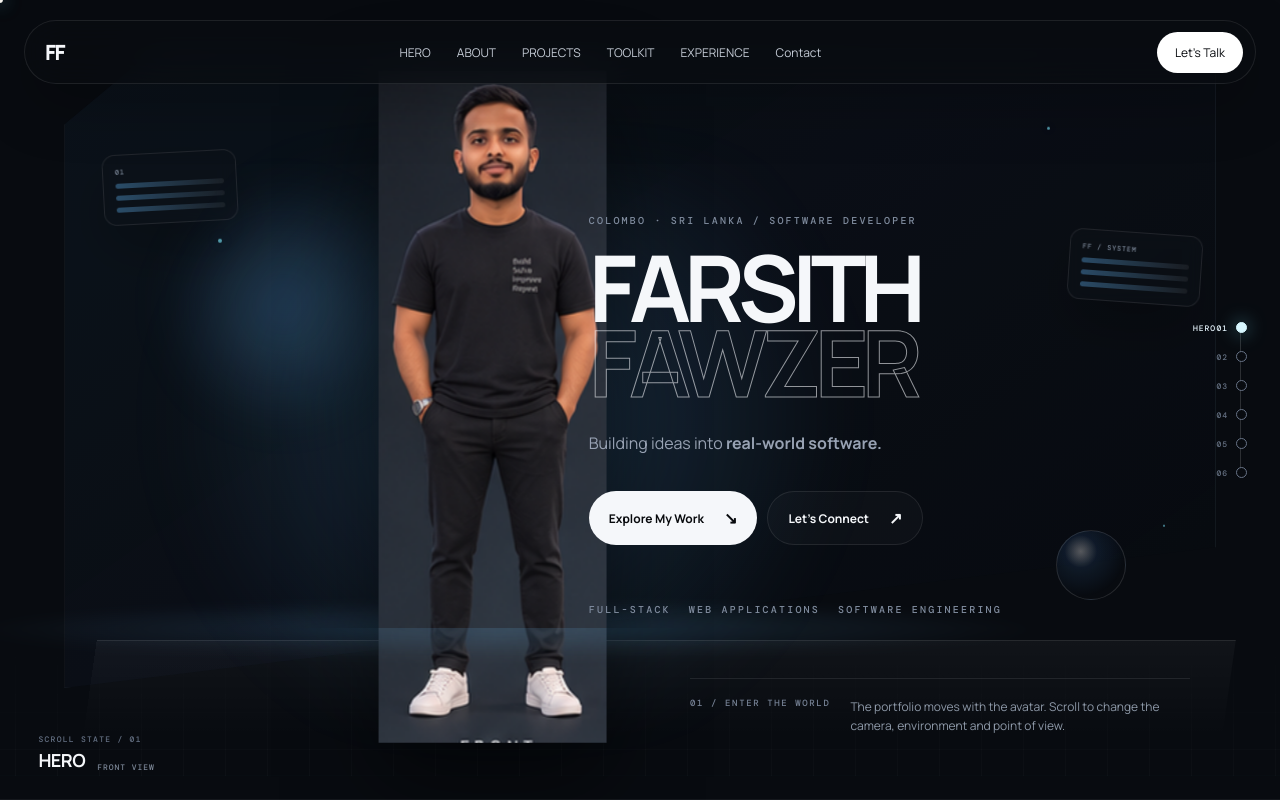
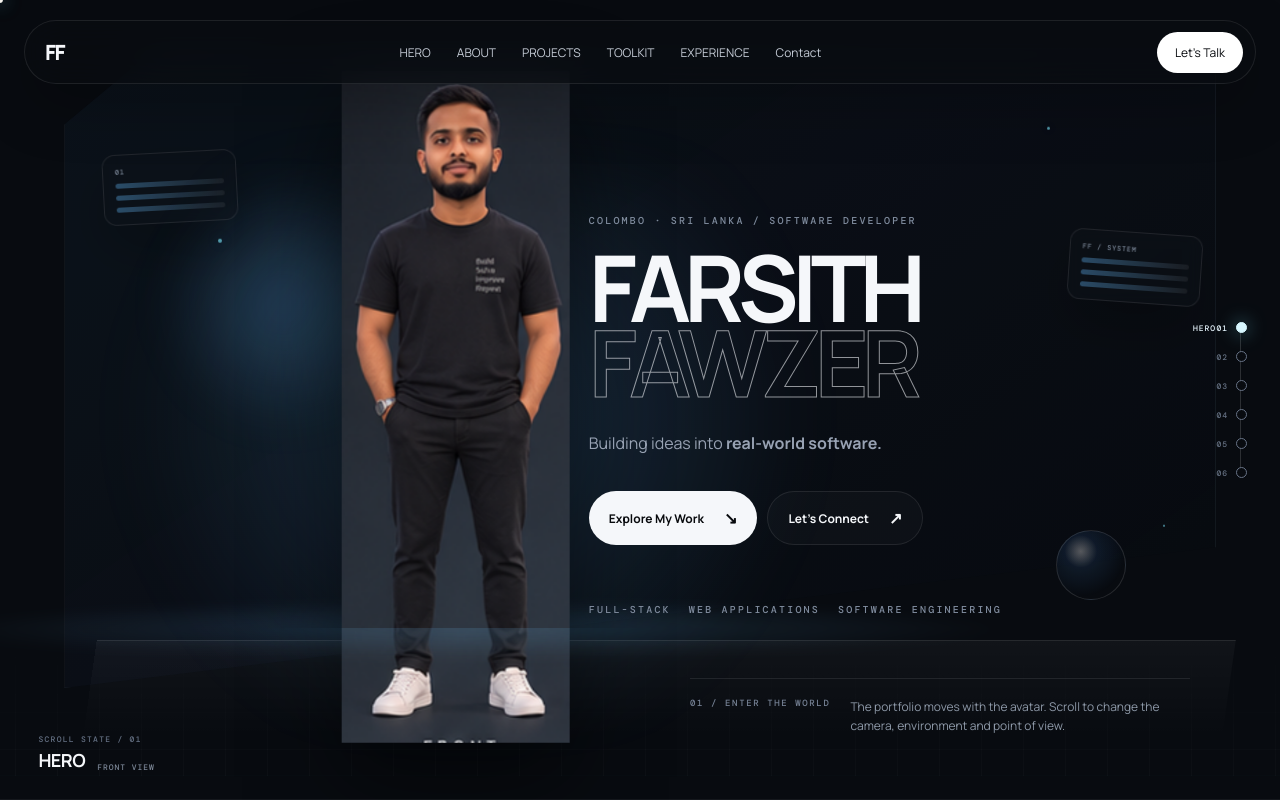
Before and after one commit to ff786/farsith-portfolio, a Next.js app: page / in a window 1280 px wide. Shown: the top 800 px of the page. Built offline with nearby package versions, Linux system fonts and the light colour scheme.

Commit message:
feat(journey): smooth avatar lateral camera choreography

```diff
--- a/src/app/page.tsx
+++ b/src/app/page.tsx
@@ -2,7 +2,7 @@
 
 import { useEffect, useRef, useState } from 'react';
 import Image from 'next/image';
-import { motion, useScroll, useTransform, type MotionValue } from 'framer-motion';
+import { motion, useScroll, useSpring, useTransform, type MotionValue } from 'framer-motion';
 import { site, stack, projects } from '../data/site';
 
 const journeyStages = [
@@ -114,12 +114,14 @@ function AvatarStage({ progress, activeStage }: { progress: MotionValue<number>;
   const avatarScale = useTransform(progress, [0, 0.18, 0.42, 0.7, 1], [1, 1.035, 0.97, 1.055, 1]);
   const avatarRotate = useTransform(progress, [0, 0.2, 0.4, 0.62, 0.82, 1], [0, -1.5, 2.5, -3, 2, 0]);
   // Deliberate left → right → left → right staging across the six chapters.
-  const cameraX = useTransform(
+  const cameraXRaw = useTransform(
     progress,
     [0, 0.2, 0.4, 0.6, 0.8, 1],
-    ['-12%', '12%', '-11%', '13%', '-10%', '14%']
+    ['-15%', '15%', '-15%', '15%', '-15%', '15%']
   );
-  const cameraZ = useTransform(progress, [0, 0.2, 0.4, 0.6, 0.8, 1], [0, 18, 28, 18, 28, 0]);
+  const cameraX = useSpring(cameraXRaw, { stiffness: 90, damping: 22, mass: 0.7 });
+  const cameraZRaw = useTransform(progress, [0, 0.2, 0.4, 0.6, 0.8, 1], [0, 18, 28, 18, 28, 0]);
+  const cameraZ = useSpring(cameraZRaw, { stiffness: 80, damping: 24, mass: 0.8 });
 
   return (
     <div className={`avatar-stage stage-${activeStage}`}>
```
